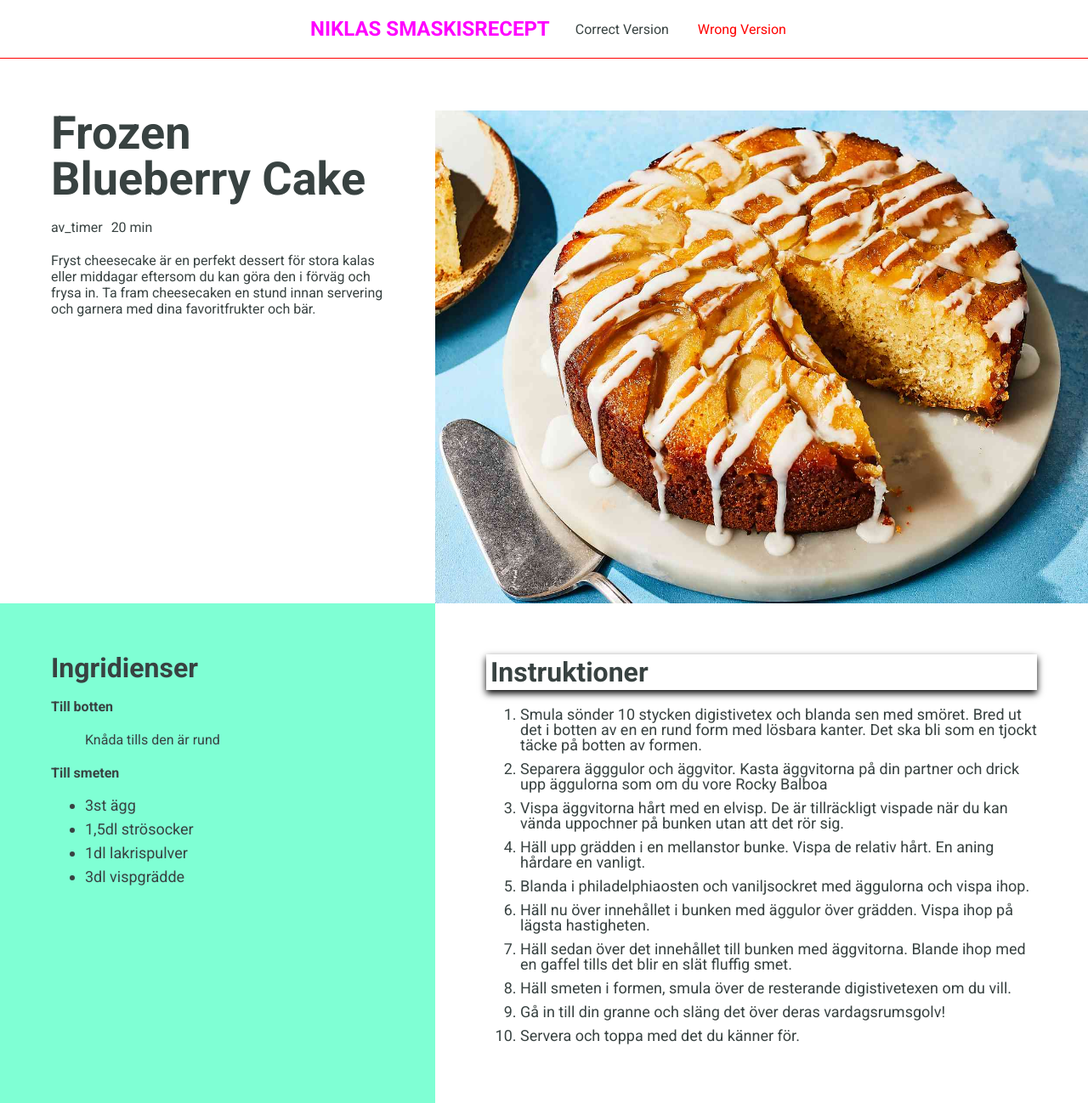
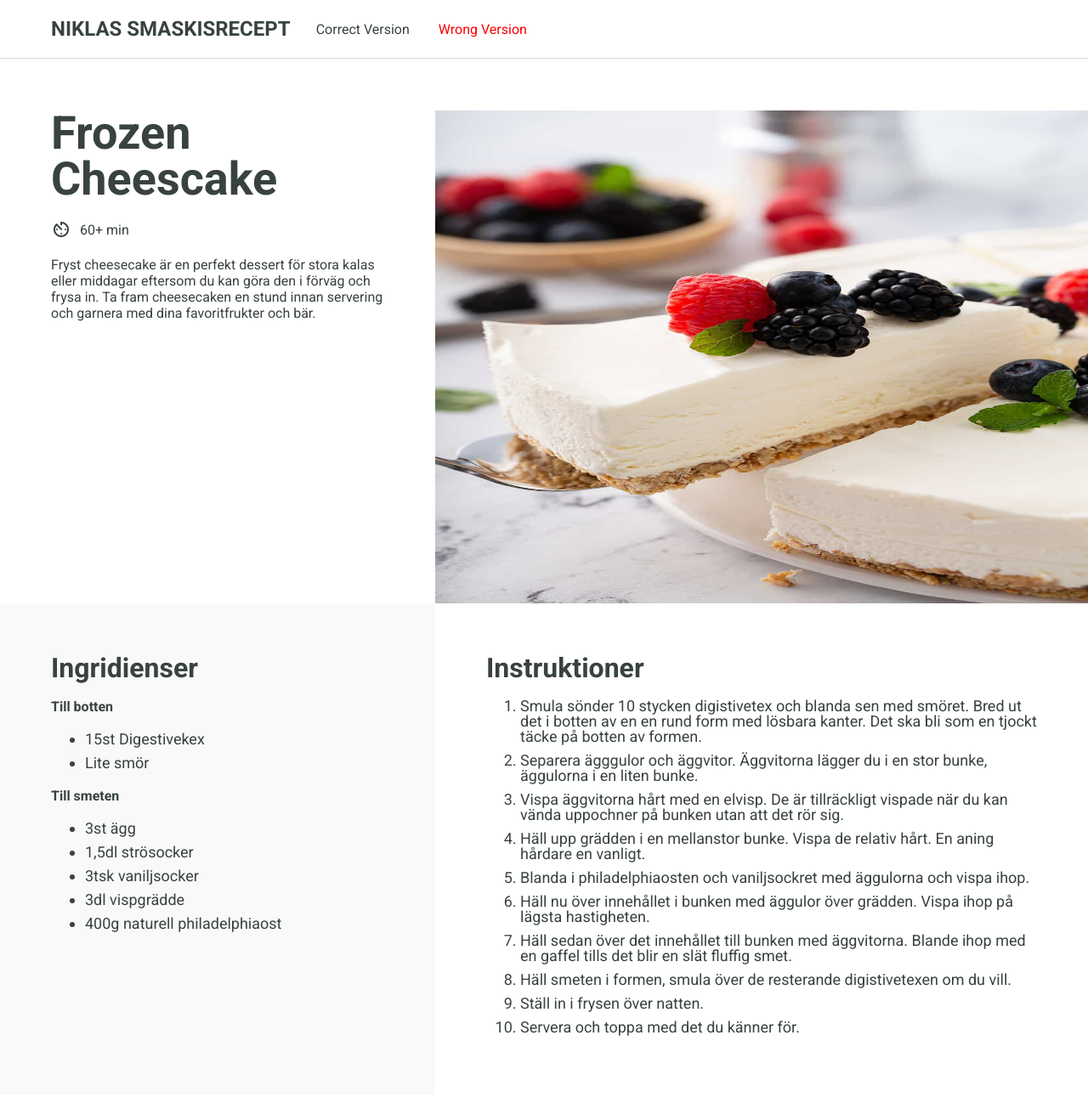
Before and after one commit to TechBoxNorth/excercise-dom-manipulation, a plain HTML site: page wrong.html in a window 1280 px wide. Shown: the whole page at 85% size. Drawn offline with Linux system fonts and the light colour scheme.

Commit message:
second cheesecake finished

```diff
--- a/wrong.css
+++ b/wrong.css
@@ -89,7 +89,7 @@ img {
 }
 
 .how-to-do .ingredients-container {
-  background-color: aquamarine;
+  background-color: rgb(95, 102, 128);
   padding: 60px;
   width: 40%;
 }
--- a/wrong.js
+++ b/wrong.js
@@ -0,0 +1,69 @@
+// 1. The logo text of the site has the wrong color. Change it to the correct one.
+let logoText = document.querySelector('.logo-text');
+logoText.style.color = '#384241';
+
+// 2. alignment of the elements in the header element are wrong. Change it to the correct one.
+let header = document.querySelector('header');
+header.style.justifyContent = 'left';
+
+// 3. The header has a border at the bottom, but it has the wrong color.
+header.style.borderBottomColor = 'lightgray';
+
+// 4. The recipe name is wrong, change it to the correct one.
+let recipeName = document.querySelector('#recipe-name');
+recipeName.innerText = 'Frozen Cheescake';
+
+// 5. The clock icon beneath the recipe name has disappeared and been replaced by a text instead.
+// This can be fixed by adding a class to that element.
+let timeContainer = document.querySelector('.time-container');
+timeContainer.firstChild.className = 'material-icons';
+
+// 6. The estimated time of the recipe is also incorrect.
+// Change it to the correct time estimation.
+timeContainer.lastChild.innerText = '60+ min';
+
+// 7. The src path to the image is wrong, or atleast it's showing the wrong image.
+// Change it to the correct one.
+const img = document.querySelector('img');
+img.src = 'assets/frozen-cheesecake-slice.jpg'
+
+// 8. The background color of the ingredients list container is wrong. Fix it.
+let ingredientsContainer = document.querySelector('.ingredients-container');
+ingredientsContainer.style.backgroundColor = '#f9f9f9';
+
+// 9. The ingredients are divided in to two parts, one for the bottom and one for the paste.
+// In the list of the ingredients to the bottom, there is a text instead of two list items.
+// Remove the text and add those two list items.
+let listForBottom = document.querySelector('.ingredients-list-bottom');
+let children = listForBottom.children;
+listForBottom.removeChild(children[0]);
+
+function addItem(parent, element, text){
+    const item = document.createElement(element);
+    const itemText = document.createTextNode(text);
+    item.appendChild(itemText);
+    parent.appendChild(item);
+}
+
+addItem(listForBottom, 'li', '15st Digestivekex');
+addItem(listForBottom, 'li', 'Lite smör');
+
+// 10. The third ingredient in the list of ingredients to the paste is wrong.
+// Change that specific ingredient to the correct one.
+let pasteList = document.querySelector('.ingredients-list-paste');
+pasteList.children[2].innerText = '3tsk vaniljsocker';
+
+// 11. There is also a missing ingredient in the list of ingredients to the paste.
+// Look and see what it is and add that one the the end of the list.
+addItem(pasteList, 'li', '400g naturell philadelphiaost')
+
+// 12. The text "Instructions" to the left, beneath the image, has some shadow styling
+// applied to it. Remove that styling.
+let instructions = document.querySelector('.instructions.shadow');
+instructions.classList.remove('shadow');
+
+// 13. Two list elements of the list of instructions are incorrect.
+// Find them and change them to the correct ones.
+let instructionsList = document.querySelector('.instructions-list');
+instructionsList.children[1].innerText = 'Separera ägggulor och äggvitor. Äggvitorna lägger du i en stor bunke, äggulorna i en liten bunke.';
+instructionsList.children[8].innerText = 'Ställ in i frysen över natten.';
```
